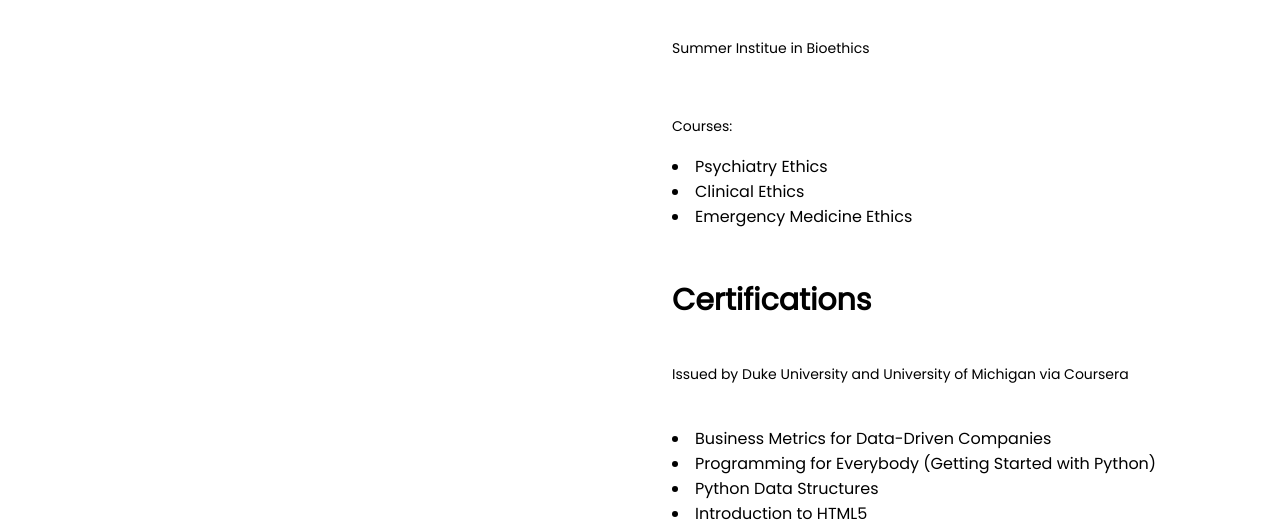
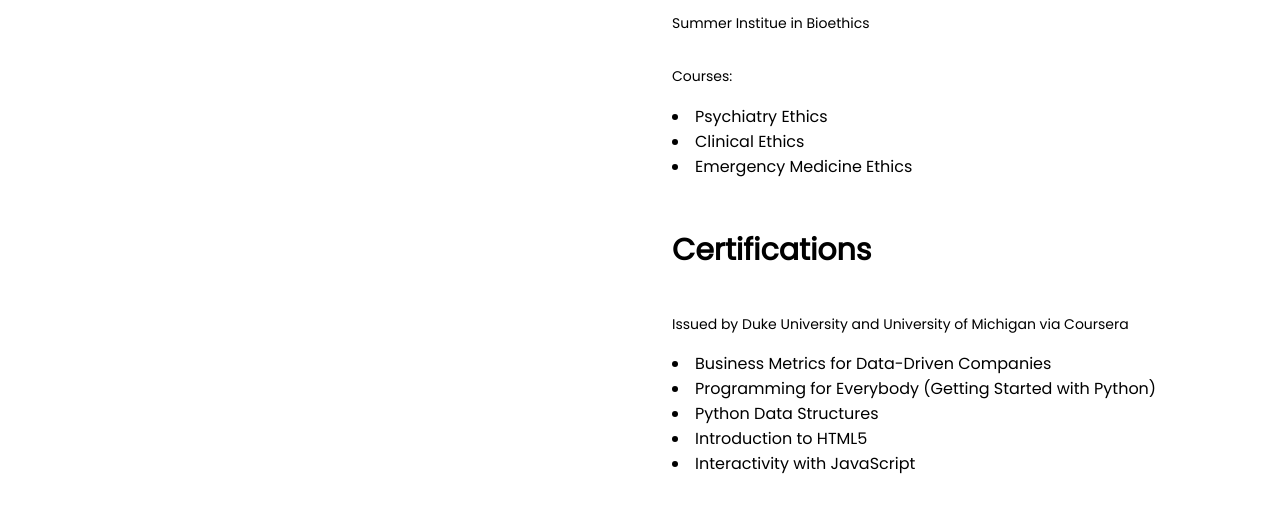
Before and after one commit to ahn-yejin/ahn-yejin.github.io, a plain HTML site: page education.html in a window 1280 px wide. Shown: the part 903-1433 px from the top of the page. Drawn offline with nearby package versions, Linux system fonts and the light colour scheme.

Commit message:
Update education.html

````diff
--- a/education.html
+++ b/education.html
@@ -3,6 +3,7 @@
 
 <head>
 	<meta charset="UTF-8">
+	<meta name="viewport" content="width=device-width, initial scale=1">
 	<title>Education</title>
 	<link rel="stylesheet" href="css/style.css">
 	<link href='https://fonts.googleapis.com/css?family=Poppins' rel='stylesheet'>
@@ -34,22 +35,21 @@
 	</div>
 
 	<div id="education">
-		<p></p><p></p><p></p><p></p><br><br><br><br><br>
 		<h2>Yale-NUS College</h2>
-		<p>Expected Mathematics, Computational, and Statistical Sciences (MCS) Major</p><br><br>
+		<p>Expected Mathematics, Computational, and Statistical Sciences (MCS) Major</p>
 		   <p>Courses:</p>
 		   <li>Scientific Inquiry</li>
 		   <li>Quantitative Reasoning</li>
 		   <li>Global Finance</li><br>
 
-		   <p>Honors:</p><br>
+		   <p>Honors:</p>
 		   <li>Donor Study Award</li>
 		   <li>Language Scholarship (Spanish)</li>
 
 
 		<h2>Yale University</h2>
-		<p>Summer Institue in Bioethics</p><br><br>
-		<p>Courses: </p><br>
+		<p>Summer Institue in Bioethics</p>
+		<p>Courses: </p>
 		    <li>Psychiatry Ethics</li>
 		    <li>Clinical Ethics</li>
 		 	<li>Emergency Medicine Ethics</li>
@@ -63,13 +63,14 @@
    		 	</div>
    		 ```-->
 
-		   <p>Issued by Duke University and University of Michigan via Coursera<br><br>
+		   <p>Issued by Duke University and University of Michigan via Coursera
 		   <li>Business Metrics for Data-Driven Companies</li>
 		   <li>Programming for Everybody (Getting Started with Python)</li>
 		   <li>Python Data Structures</li>
 		   <li>Introduction to HTML5</li>
 		   <li>Interactivity with JavaScript</li>
 		   </p>
+		   <br><br>
 	</div>
 
 		   <!--
@@ -86,9 +87,10 @@
 			</script>
 			-->
 
-		<br><br>
+
+
+	<footer>
 		<hr/>
-	<footer>
 		<br>
   		<div>
     	<a href="https://www.linkedin.com/in/yejinahn"><i class="fa-brands fa-linkedin fa-xl" href="#"></i></a>
````
